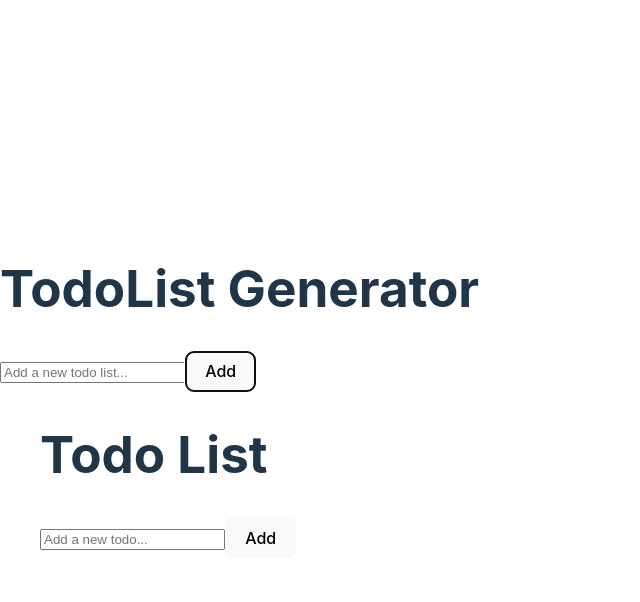
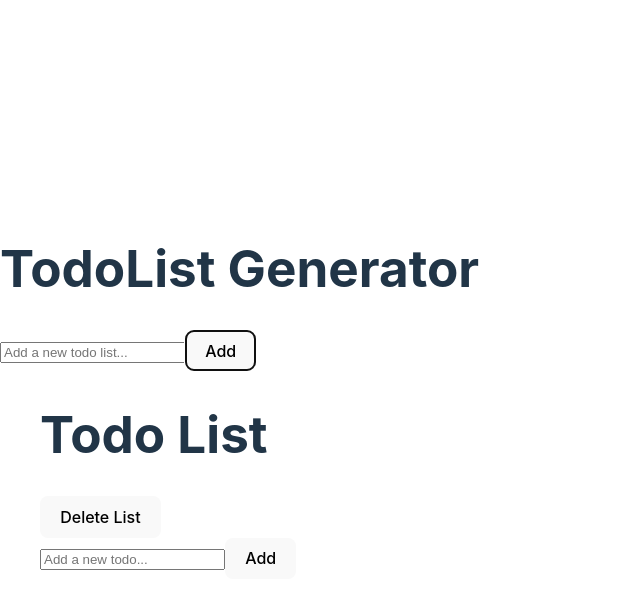
Before and after one commit to BirhanBey/Groupwork2FE, a React (Vite) app: page / in a window 1280 px wide. Both pictures are taken after typing "Sample" into the empty fields and a click on the button "Add". Shown: the top 602 px of the page, without its empty margins (0-640 px from the left). Built offline with nearby package versions, Linux system fonts and the light colour scheme.

Commit message:
added a delete button to delete todolist

```diff
--- a/src/components/TodoList.jsx
+++ b/src/components/TodoList.jsx
@@ -1,9 +1,10 @@
-import React, { useState } from 'react';
-import AddTodo from './AddTodo';
-import TodoItem from './TodoItem';
+import React, { useState } from "react";
+import AddTodo from "./AddTodo";
+import TodoItem from "./TodoItem";
 
 const TodoList = () => {
   const [todos, setTodos] = useState([]);
+  const [isVisible, setIsVisible] = useState(true);
 
   const handleAddTodo = (title) => {
     const newTodo = { id: Date.now(), title, completed: false };
@@ -35,11 +36,20 @@ const TodoList = () => {
     setTodos(updatedTodos);
   };
 
+  const handleDeleteAll = () => {
+    setIsVisible(false);
+  };
+
+  if (!isVisible) {
+    return null; // Return null to remove the component from the DOM
+  }
+
   return (
     <div>
       <h1>Todo List</h1>
+      <button onClick={handleDeleteAll}>Delete List</button>
       <AddTodo onAddTodo={handleAddTodo} />
-      <ul style={{listStyle: 'none'}}>
+      <ul style={{ listStyle: "none" }}>
         {todos.map((todo) => (
           <TodoItem
             key={todo.id}
```
